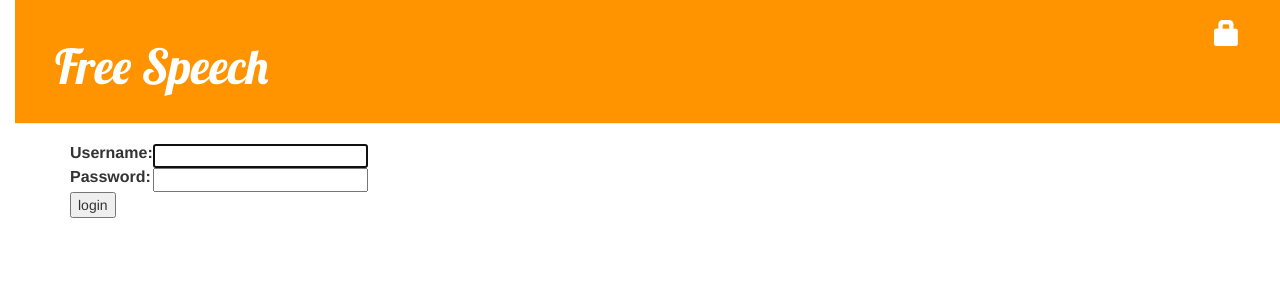
After one commit to testDrive64/FreeSpeech, a Django app: page /accounts/login/ in a window 1280 px wide. The commit adds this page. Shown: the top 300 px of the page. Run offline with Django 3.2, Linux system fonts and the light colour scheme; some libraries are stand-ins or nearby versions.

Commit message:
Login functionality

```diff
--- a/blog/templates/blog/base.html
+++ b/blog/templates/blog/base.html
@@ -11,8 +11,10 @@
     <div class="page-header">
       {% if user.is_authenticated %}
         <a href="{% url 'post_new' %}" class="top-menu"><span class="glyphicon glyphicon-plus"></span></a>
+        <a href="{% url 'post_draft_list' %}" class="top-menu"><span class="glyphicon glyphicon-edit"></span></a>
+      {% else %}
+        <a href="{% url 'login' %}" class="top-menu"><span class="glyphicon glyphicon-lock"></span></a>
       {% endif %}
-      <a href="{% url 'post_draft_list' %}" class="top-menu"><span class="glyphicon glyphicon-edit"></span></a>
       <h1><a href="/">Free Speech</a></h1>
     </div>
     <div class="content container">
--- /dev/null
+++ b/blog/templates/registration/login.html
@@ -0,0 +1,26 @@
+{% extends "blog/base.html" %}
+
+{% block content %}
+
+{% if form.errors%}
+<p>Your username and password didn't match. Please try again.</p>
+{% endif %}
+
+<form method="post" action="{% url 'login' %}">
+  {% csrf_token %}
+  <table>
+    <tr>
+      <td>{{ form.username.label_tag }}</td>
+      <td>{{ form.username }}</td>
+    </tr>
+    <tr>
+      <td>{{ form.password.label_tag }}</td>
+      <td>{{ form.password }}</td>
+    </tr>
+  </table>
+
+  <input type="submit" value="login" />
+  <input type="hidden" name="next" value="{{ next }}"/>
+</form>
+
+{% endblock %}
--- a/blog/views.py
+++ b/blog/views.py
@@ -9,6 +9,7 @@ def post_list(request):
     posts = Post.objects.filter(published_date__lte=timezone.now()).order_by('published_date')
     return render(request, 'blog/post_list.html', {'posts': posts})
 
+@login_required
 def post_draft_list(request):
     posts = Post.objects.filter(published_date__isnull=True).order_by('created_date')
     return render(request, 'blog/post_draft_list.html', {'posts': posts})
@@ -17,6 +18,7 @@ def post_detail(request, pk):
     post = get_object_or_404(Post, pk=pk)
     return render(request, 'blog/post_detail.html', {'post': post})
 
+@login_required
 def post_new(request):
     if request.method == "POST":
         form = PostForm(request.POST)
@@ -31,6 +33,7 @@ def post_new(request):
         form = PostForm()
     return render(request, 'blog/post_edit.html', {'form': form})
 
+@login_required
 def post_edit(request, pk):
     post = get_object_or_404(Post, pk=pk)
     if request.method == "POST":
@@ -45,11 +48,13 @@ def post_edit(request, pk):
         form = PostForm(instance=post)
     return render(request, 'blog/post_edit.html', {'form': form})
 
+@login_required
 def post_remove(request, pk):
     post=get_object_or_404(Post, pk=pk)
     post.delete()
     return redirect('blog.views.post_list')
 
+@login_required
 def post_publish(request, pk):
     post = get_object_or_404(Post, pk=pk)
     post.publish()
--- a/freeSpeech/settings.py
+++ b/freeSpeech/settings.py
@@ -123,8 +123,8 @@ USE_TZ = True
 STATIC_URL = '/static/'
 STATIC_ROOT = os.path.join(BASE_DIR, 'static')
 
-LOGIN_URL = 'login'
-LOGOUT_URL = 'logout'
-LOGIN_REDIRECT_URL = 'post_list'
+#LOGIN_URL = 'login'
+#LOGOUT_URL = 'logout'
+LOGIN_REDIRECT_URL = '/'
 
 CRISPY_TEMPLATE_PACK = 'bootstrap3'
--- a/freeSpeech/urls.py
+++ b/freeSpeech/urls.py
@@ -14,10 +14,13 @@ Including another URLconf
     2. Add a URL to urlpatterns:  url(r'^blog/', include('blog.urls'))
 """
 from django.conf.urls import include, url
+import django.contrib.auth.views
+
 from django.contrib import admin
-from django.core.urlresolvers import reverse_lazy
+admin.autodiscover()
 
 urlpatterns = [
-    url(r'^admin/', admin.site.urls),
+    url(r'^admin/', include(admin.site.urls)),
+    url(r'^accounts/login/$', django.contrib.auth.views.login, name='login'),
     url(r'', include('blog.urls')),
 ]
```
Also changed, not shown: 1 other file.
